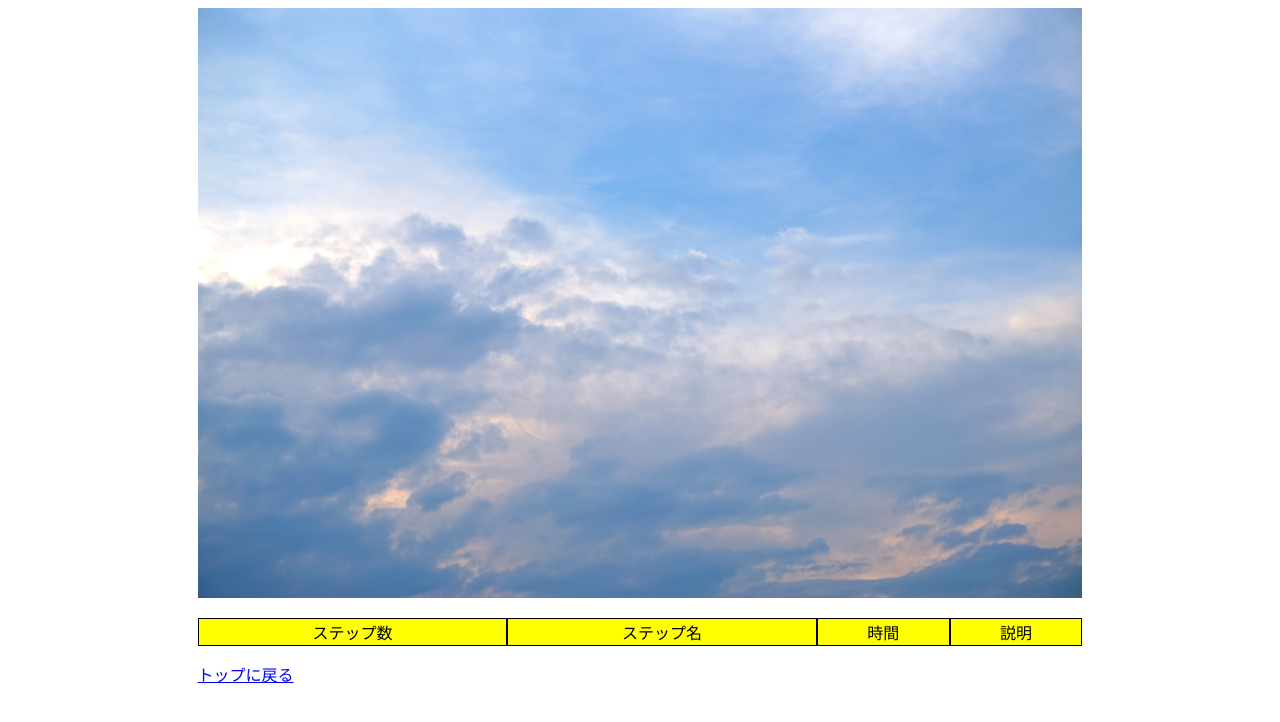
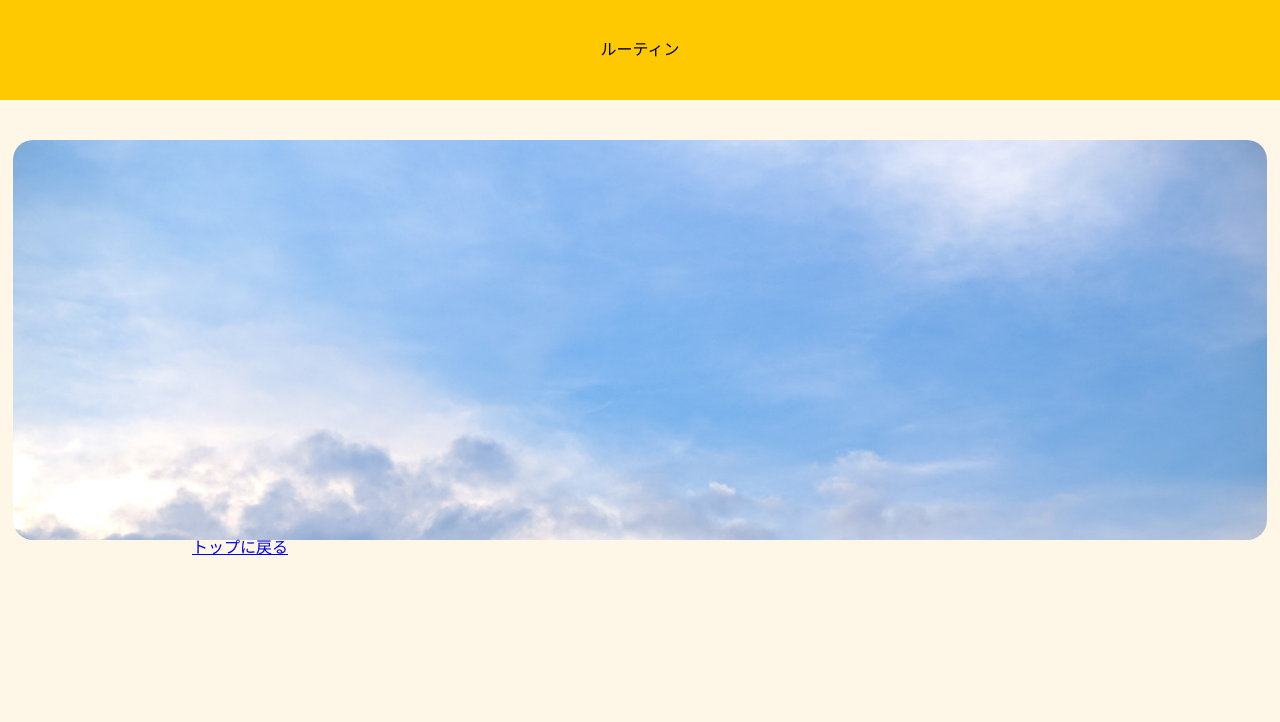
Before and after one commit to stedy66/nebosuke_awaker, a PHP site: page /mrdetail.php?MR_ID=1 in a window 1280 px wide. Shown: the top 722 px of the page. Run offline with PHP 8.4, Linux system fonts and the light colour scheme; data that the repository does not hold is empty.

Commit message:
mrdetailのcss途中まで

```diff
--- /dev/null
+++ b/css/mrdetail.css
@@ -0,0 +1,70 @@
+header {
+  background-color: #ffc900;
+  height: 100px;
+  display: -webkit-box;
+  display: -ms-flexbox;
+  display: flex;
+  -webkit-box-pack: center;
+      -ms-flex-pack: center;
+          justify-content: center;
+  -webkit-box-align: center;
+      -ms-flex-align: center;
+          align-items: center;
+}
+
+body {
+  background-color: #fef7e7;
+}
+
+#routine_name {
+  width: 60%;
+  height: 50px;
+  text-align: center;
+  border-radius: 10px;
+  font-size: 30px;
+  font-weight: bold;
+}
+
+#routine_name_bgi {
+  margin-top: 40px;
+  display: -webkit-box;
+  display: -ms-flexbox;
+  display: flex;
+  -webkit-box-pack: center;
+      -ms-flex-pack: center;
+          justify-content: center;
+  -webkit-box-align: center;
+      -ms-flex-align: center;
+          align-items: center;
+  background-image: url("../upload/default_bg.jpg");
+  height: 400px;
+  width: 98%;
+  border-radius: 20px;
+  margin-left: auto;
+  margin-right: auto;
+  background-size: cover;
+  background-repeat: no-repeat;
+}
+
+.step {
+  margin: 20px auto 20px auto;
+  display: -webkit-box;
+  display: -ms-flexbox;
+  display: flex;
+  -webkit-box-align: center;
+      -ms-flex-align: center;
+          align-items: center;
+  height: 50px;
+  width: 98%;
+  border-radius: 20px;
+  background-color: #fff;
+}
+
+.step p {
+  font-size: 20px;
+}
+
+.step .step_seq {
+  width: 10%;
+}
+/*# sourceMappingURL=mrdetail.css.map */
--- a/mrdetail.php
+++ b/mrdetail.php
@@ -31,23 +31,18 @@ else {
   <meta charset="UTF-8">
   <meta http-equiv="X-UA-Compatible" content="IE=edge">
   <meta name="viewport" content="width=device-width, initial-scale=1.0">
+  <link rel="stylesheet" href="css/reset.css">
+  <link rel="stylesheet" href="css/mrdetail.css">
   <title>Document</title>
 </head>
+
 <body>
-  <!-- 画像 -->
-  <div style="text-align: center">
-    <img src="<?=$bg_url?>" alt="<?=$package["ROUTINE_NAME"]?>" title="<?=$package["ROUTINE_NAME"]?>" style="width: 70%;">
+  <header>ルーティン</header>
+  <!-- 画像、ルーティン -->
+  <div style="text-align: center; background-image: url('<?=$bg_url?>');" id="routine_name_bgi">
+    <p id="routine_name"><?=$package["ROUTINE_NAME"]?></p>
   </div>
-  <!-- ルーティン名 -->
-  <p style="width: 70%; text-align: center; margin-left: auto; margin-right: auto;"><?=$package["ROUTINE_NAME"]?></p>
   <!-- テーブル -->
-  <table style="width: 70%; text-align: center; margin-left: auto; margin-right: auto;" cellspacing="0">
-      <tr>
-        <td style="background:yellow;border:1px solid;">ステップ数</td>
-        <td style="background:yellow;border:1px solid;">ステップ名</td>
-        <td style="background:yellow;border:1px solid;">時間</td>
-        <td style="background:yellow;border:1px solid;">説明</td>
-       </tr>
   <?php
   //２．ルーティンパッケージ抽出SQL作成
   $stmt = $pdo->prepare("SELECT * FROM table1_3 LEFT JOIN table1_2 ON table1_3.STEP_ID=table1_2.STEP_ID WHERE table1_3.MR_ID=:MR_ID ORDER BY table1_3.SEQUENCE");
@@ -59,17 +54,16 @@ else {
       sql_error($stmt);
   }else{
     while( $res = $stmt->fetch(PDO::FETCH_ASSOC)){
-            $view = '<tr>' ;
-            $view .= "<td style='background:#ffffe0;border:1px solid;'>".$res["SEQUENCE"]."</td>";
-            $view .= "<td style='background:#ffffe0;border:1px solid;'>".$res["STEP_NAME"]."</td>";
-            $view .= "<td style='background:#ffffe0;border:1px solid;'>".$res["PERIOD"]."min</td>";
-            $view .= "<td style='background:#ffffe0;border:1px solid; text-align: left;'>".$res["DESCRIPTION"]."</td>";
-            $view .= '<tr>';
+      $view = '<div class="step">' ;
+      $view .= "<p class='step_seq'>".$res["SEQUENCE"]."</p>";
+      $view .= "<p class='step_name'>".$res["STEP_NAME"]."</p>";
+      $view .= "<p class='step_period'>".$res["PERIOD"]."min</p>";
+      $view .= "<p text-align: left;' class='step_description'>".$res["DESCRIPTION"]."</p>";
+      $view .= '</div>';
       echo $view;
       }
     }
     ?>
-    </table>
     <!-- コメント -->
     <?php
       //nl2br関数はphpの改行コードをhtmlの改行タグに変換してくれる関数
```
Also changed, not shown: css/mrpreg.css (+8 -8 lines), 1 other file. Lines whose indentation alone changed are shown as unchanged.
